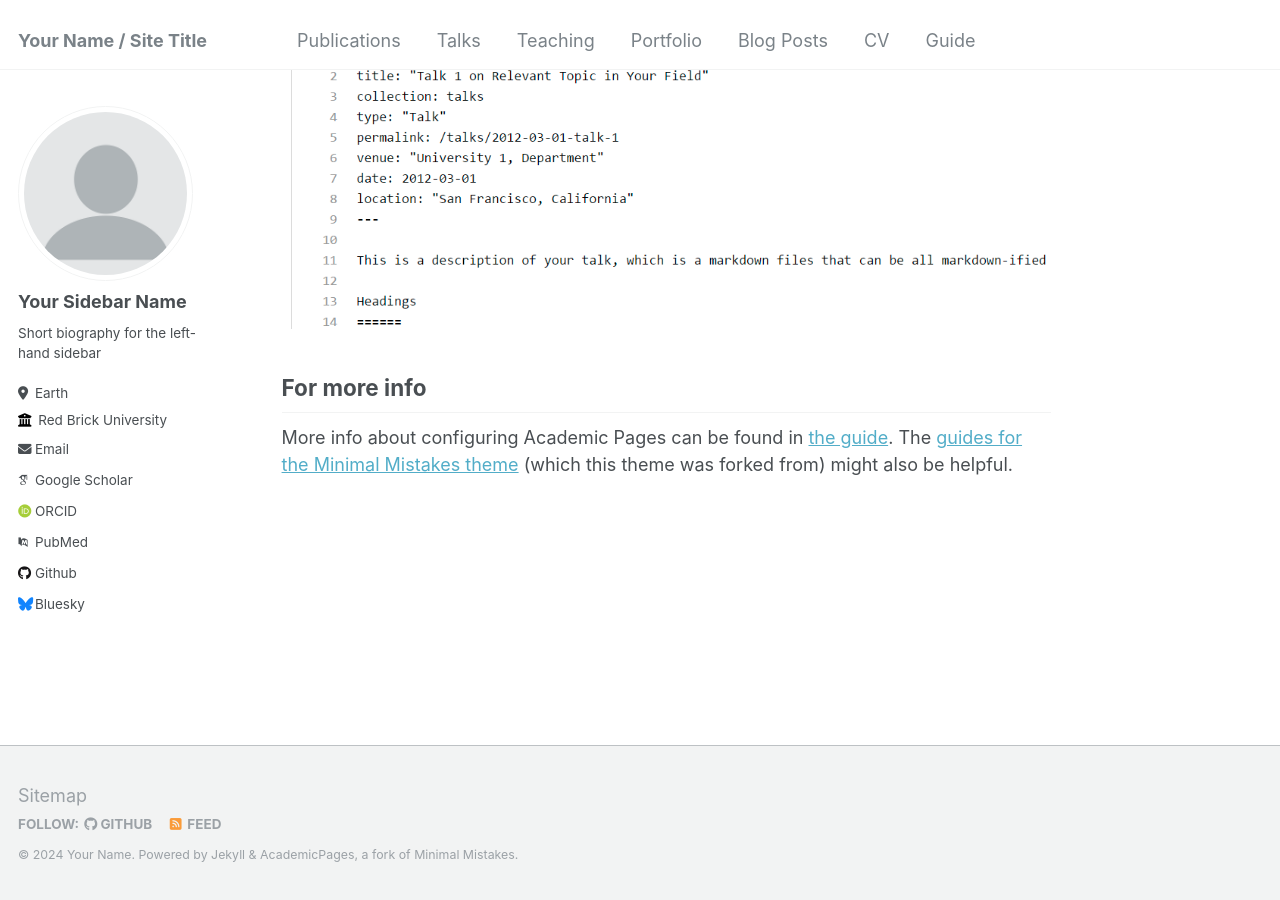
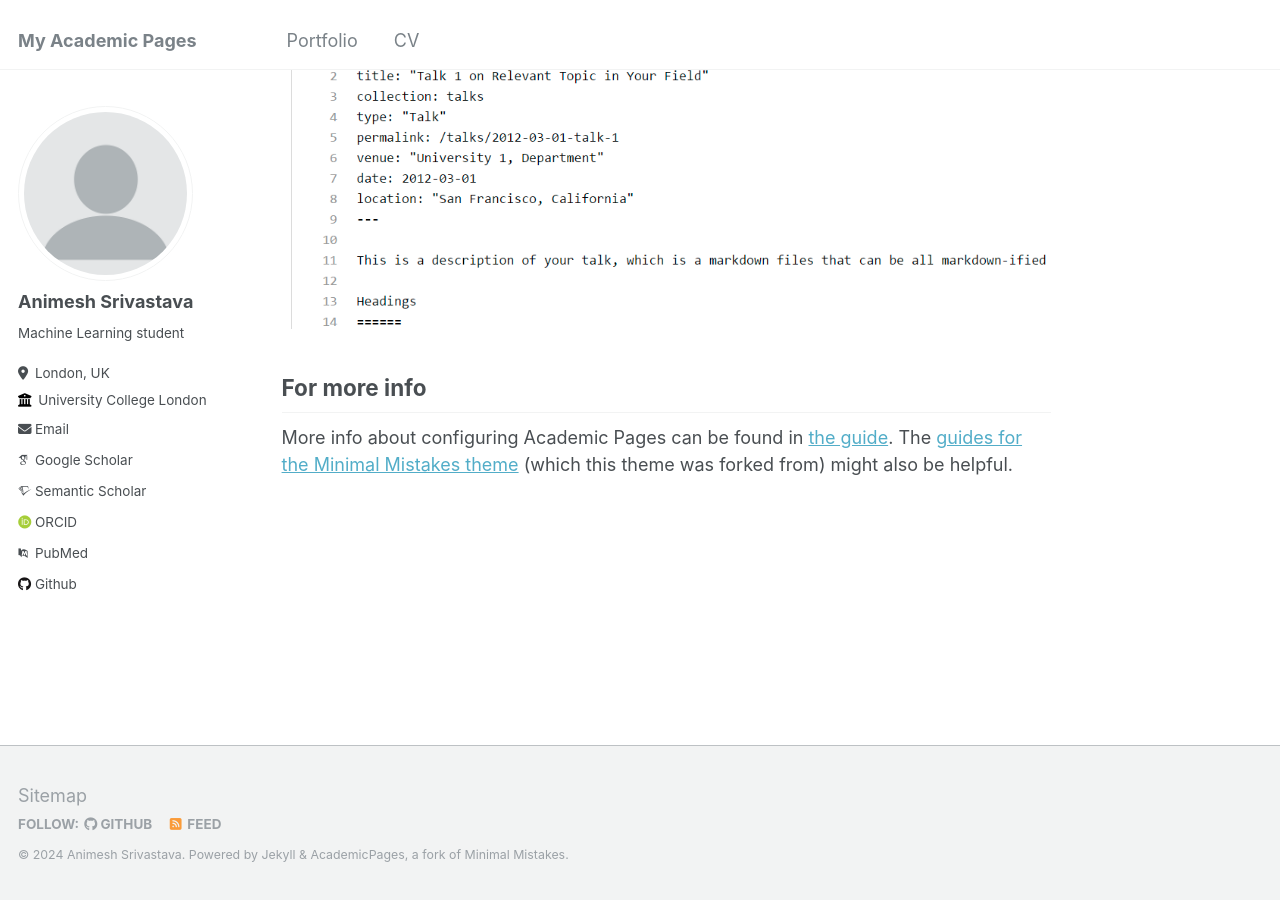
Before and after one commit to animesh-77/animesh-77.github.io, a Jekyll site: the page built from _pages/about.md, in a window 1280 px wide and 900 px high, scrolled down 2660 px. Built offline with Jekyll 4.4.1, drawn with Linux system fonts in a browser that asks for light colours; some web fonts are replaced.

Commit message:
basic changes

```diff
--- a/_config.yml
+++ b/_config.yml
@@ -8,13 +8,14 @@
 
 # Basic Site Settings
 locale                   : "en-US"
-title                    : "Your Name / Site Title"
+title                    : "My Academic Pages"
+subtitle                 : "Version 2.0"
 title_separator          : "-"
-name                     : &name "Your Name"
+name                     : &name "Animesh Srivastava"
 description              : &description "personal description"
-url                      : https://academicpages.github.io # the base hostname & protocol for your site e.g. "https://mmistakes.github.io"
+url                      : https://animesh-77.github.io # the base hostname & protocol for your site e.g. "https://mmistakes.github.io"
 baseurl                  : "" # the subpath of your site, e.g. "/blog"
-repository               : "academicpages/academicpages.github.io"
+repository               : "animesh-77/animesh-77.github.io"
 
 # Site Author - The following control what appear as part of the author content on the side bar.
 #               If a field is blank the icon and link will not appear, otherwise it will be shown.
@@ -22,20 +23,20 @@ repository               : "academicpages/academicpages.github.io"
 author:
   # Biographic information
   avatar           : "profile.png"
-  name             : "Your Sidebar Name"
+  name             : "Animesh Srivastava"
   pronouns         : # example: "she/her"
-  bio              : "Short biography for the left-hand sidebar"
-  location         : "Earth"
-  employer         : "Red Brick University"
+  bio              : "Machine Learning student"
+  location         : "London, UK"
+  employer         : "University College London"
   uri              : # URL
-  email            : "none@example.org"
+  email            : "animesh.srivastava.23@ucl.ac.uk"
 
   # Academic websites
   arxiv            : # URL - Update with the correct link to your profile
   googlescholar    : "https://scholar.google.com/citations?user=PS_CX0AAAAAJ"
   impactstory      : # URL
   orcid            : "http://orcid.org/yourorcidurl"
-  semantic         : # URL
+  semantic         : "https://animeshsrivastava.com/"# URL
   pubmed           : "https://www.ncbi.nlm.nih.gov/pubmed/?term=john+snow"
   researchgate     : # URL
 
@@ -43,12 +44,12 @@ author:
   bitbucket        : # Username - Update with your username on the site
   codepen          : # Username
   dribbble         : # Username
-  github           : "academicpages"
+  github           : "animesh-77"
   kaggle           : # Username
   stackoverflow    : # User number or user number and name (i.e., use "1" or "1/jeff-atwood")
 
   # Social media
-  bluesky          : "bsky.app" # Replace this with you Bluesky username
+  bluesky          : # Replace this with you Bluesky username
   facebook         : # Username
   flickr           : # Username
   foursquare       : # Username
```
Also changed, not shown: _data/navigation.yml (+10 -10 lines).
